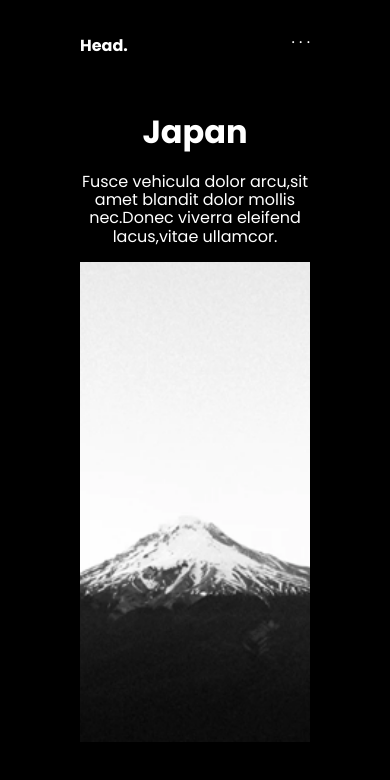
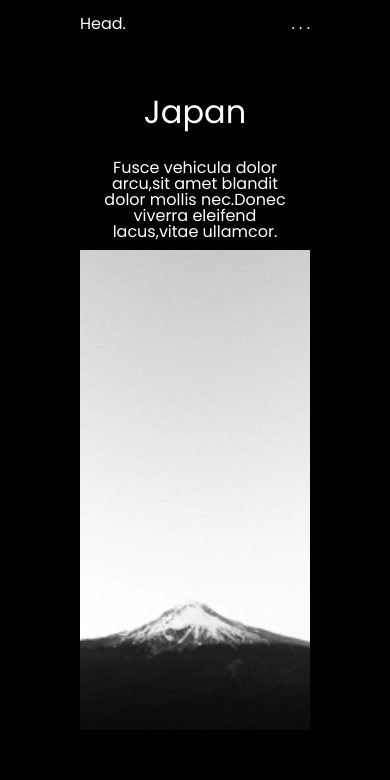
Before and after one commit to ShalishaManila/ITTFW9, a plain HTML site: page index.html in a window 390 px wide. Drawn offline with nearby package versions, Linux system fonts and the light colour scheme; a web font is replaced by a local one.

Commit message:
Updated as per feedback
added reset and normalize
correct image for each screen size

```diff
--- a/index.html
+++ b/index.html
@@ -10,6 +10,8 @@
         href="https://fonts.googleapis.com/css2?family=Poppins:ital,wght@0,100;0,200;0,300;0,400;0,500;0,600;0,700;0,800;0,900;1,100;1,200;1,300;1,400;1,500;1,600;1,700;1,800;1,900&family=Ramaraja&family=Roboto:ital,wght@0,100..900;1,100..900&display=swap"
         rel="stylesheet">
     <link rel="stylesheet" href="https://cdnjs.cloudflare.com/ajax/libs/normalize/8.0.1/normalize.min.css">
+    <link rel="stylesheet" href="https://cdn.jsdelivr.net/npm/reset-css@5.0.2/reset.min.css">
+
     <link rel="stylesheet" href="styles/index.css">
     <title>Responsive</title>
 </head>
--- a/styles/index.css
+++ b/styles/index.css
@@ -29,7 +29,13 @@ header {
 }
 
 .titletext {
-    font-size: medium 90;
+    font-size: xx-large;
+    margin: 1em;
+}
+
+.titlepara {
+    text-align: center;
+    margin: 10px;
 }
 
 @media screen and (max-width: 800px) {
@@ -45,6 +51,7 @@ header {
     .imgsection img {
         width: auto;
         height: 30em;
+        content: url(../images/japan-medium.png);
     }
 }
 
@@ -55,6 +62,10 @@ header {
 
     .navmenu01 {
         display: none;
+    }
+
+    .imgsection img {
+        content: url(../images/japan-small.png);
     }
 }
 
```
Also changed, not shown: images/japan-medium.png (added), images/japan-small.png (added).
